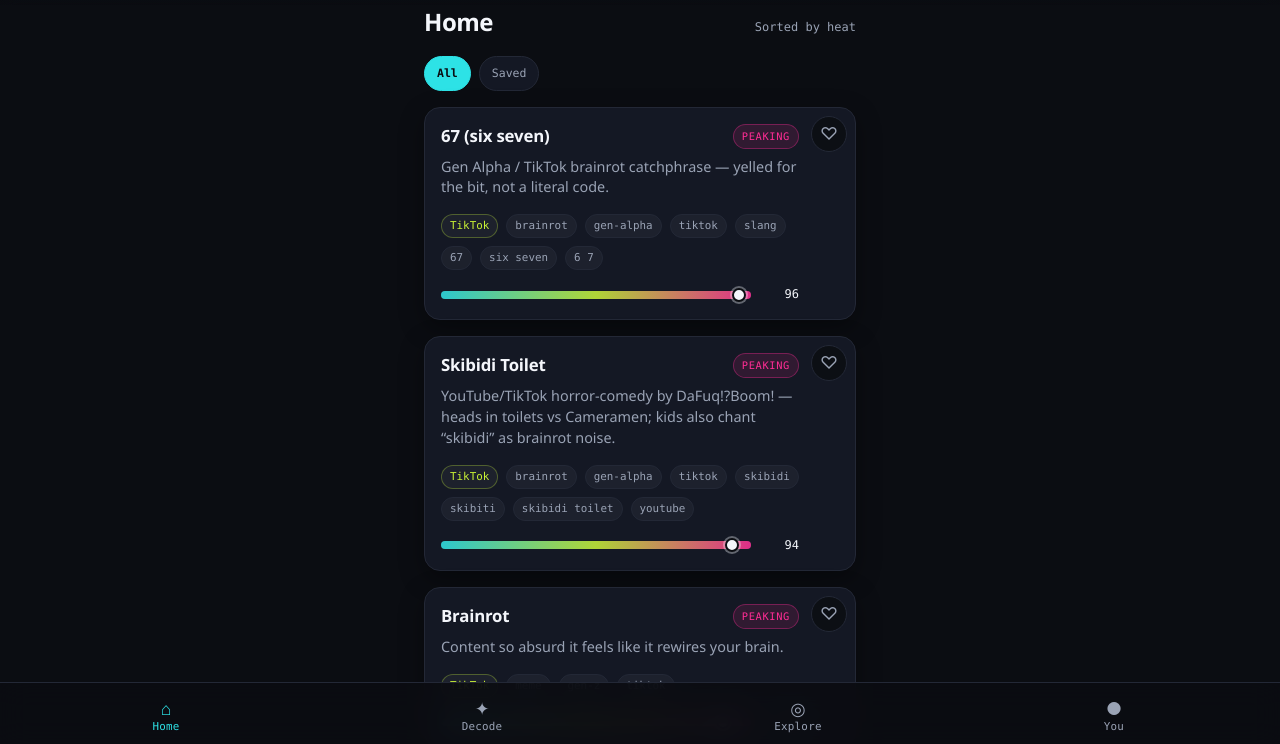
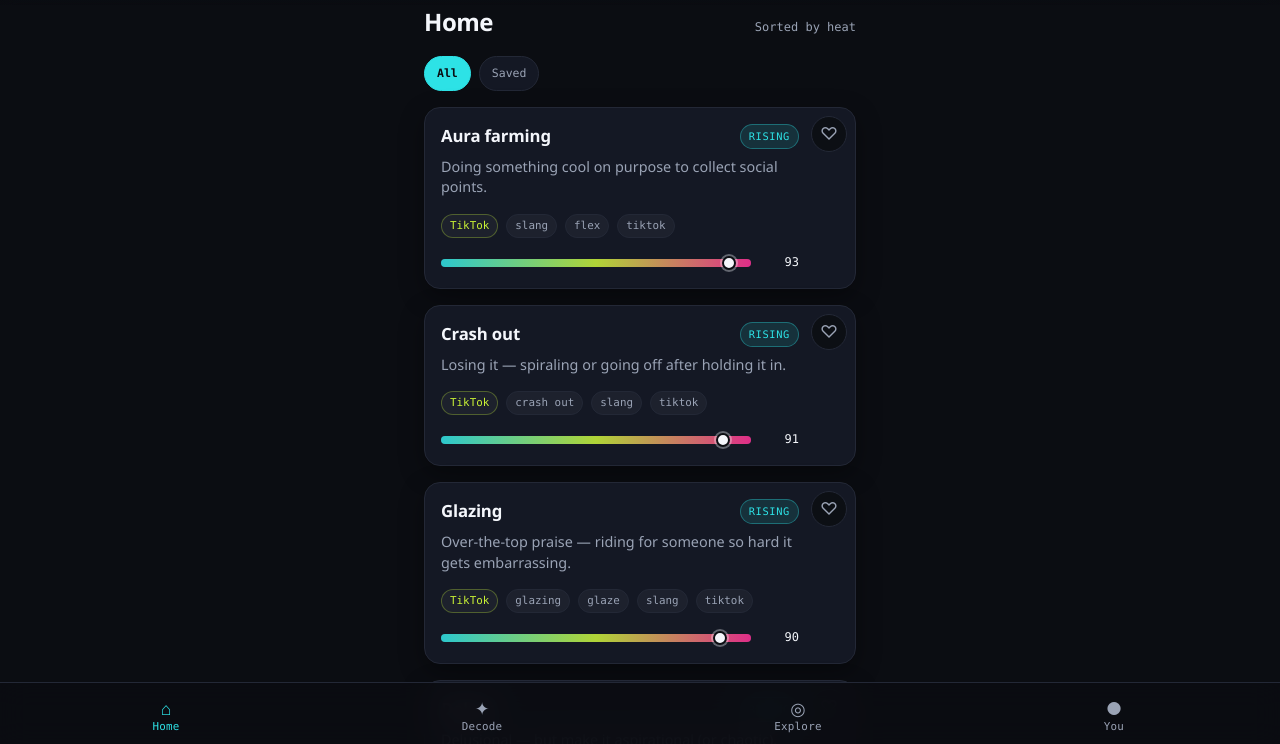
Before and after one commit to bluenightlightpup/trendy, a website: page web/index.html in a window 1280 px wide. Shown: the part 54-798 px from the top of the page. Drawn offline with Linux system fonts and the light colour scheme.

Commit message:
Prefer Home freshness over museum heat; demote stale brainrot.
Home ranks by heat × lifecycle × optional peakedAt/lastSeenAt decay so
rising/peaking slang beats cooled 2023–early virality. Rebalance seed
trends (Skibidi/Fanum/Gyatt/etc. cooling/fading; boost 67, aura, crash
out, glazing). Align radar heat/merge so ingest does not resurrect
fading pieces; bump SW cache to trendy-v9.

```diff
--- a/web/app.js
+++ b/web/app.js
@@ -85,6 +85,64 @@
     return Math.round(s * 100);
   }
 
+  /** Lifecycle multipliers for Home freshness (rising/peaking beat museum heat). */
+  const HOME_LIFECYCLE_WEIGHT = {
+    rising: 1.2,
+    peaking: 1.0,
+    cooling: 0.55,
+    fading: 0.32,
+    dormant: 0.18,
+  };
+
+  function daysSinceIso(iso) {
+    if (!iso || typeof iso !== "string") return null;
+    const t = Date.parse(iso);
+    if (Number.isNaN(t)) return null;
+    return Math.max(0, (Date.now() - t) / 86400000);
+  }
+
+  /**
+   * Recency decay from peakedAt / lastSeenAt (optional ISO dates).
+   * Rising/peaking stay fresh; older peaks on cooling+ get demoted.
+   */
+  function homeRecencyFactor(trend) {
+    const life = String(trend.lifecycle || "").toLowerCase();
+    const peakedDays = daysSinceIso(trend.peakedAt);
+    const seenDays = daysSinceIso(trend.lastSeenAt);
+    let factor = 1;
+    if (seenDays != null && seenDays > 21) {
+      // Soft half-life ~180d after a 3-week grace
+      factor *= Math.pow(0.5, (seenDays - 21) / 180);
+    }
+    if (peakedDays != null && !["rising", "peaking"].includes(life)) {
+      // Museum / cooled peaks: half-life ~100d
+      factor *= Math.pow(0.5, peakedDays / 100);
+    } else if (peakedDays != null && peakedDays > 150) {
+      // Even "peaking" labels get a mild haircut after ~5 months
+      factor *= Math.pow(0.5, (peakedDays - 150) / 120);
+    }
+    return Math.max(0.12, Math.min(1, factor));
+  }
+
+  /** Home relevance: current conversational signal, not historic virality. */
+  function homeRelevanceScore(trend) {
+    const heat = Math.min(1, Math.max(0, Number(trend.heatScore) || 0));
+    const life = HOME_LIFECYCLE_WEIGHT[String(trend.lifecycle || "").toLowerCase()] ?? 0.7;
+    return heat * life * homeRecencyFactor(trend);
+  }
+
+  function sortByHomeRelevance(list) {
+    return list.slice().sort((a, b) => {
+      const d = homeRelevanceScore(b) - homeRelevanceScore(a);
+      if (d !== 0) return d;
+      return (Number(b.heatScore) || 0) - (Number(a.heatScore) || 0);
+    });
+  }
+
+  function sortByHeat(list) {
+    return list.slice().sort((a, b) => (Number(b.heatScore) || 0) - (Number(a.heatScore) || 0));
+  }
+
   function escapeHtml(str) {
     return String(str)
       .replace(/&/g, "&amp;")
@@ -155,7 +213,7 @@
       const set = new Set(state.savedIds);
       list = list.filter((t) => set.has(t.id));
     }
-    return list.slice().sort((a, b) => b.heatScore - a.heatScore);
+    return sortByHomeRelevance(list);
   }
 
   function filteredExploreTrends() {
@@ -172,7 +230,7 @@
         return hay.includes(q);
       });
     }
-    return list.slice().sort((a, b) => b.heatScore - a.heatScore);
+    return sortByHeat(list);
   }
 
   function savedTrendsList() {
--- a/web/data/trends.json
+++ b/web/data/trends.json
@@ -5,14 +5,15 @@
     "summary": "TikTok/internet slang for top-dog / “best” / dominant energy — not mainly the Greek letter.",
     "originStory": "Borrowed from pop “alpha male” hierarchy talk, then memed hard on TikTok as a flex or joke about who’s elite. If someone says “she’s alpha,” they mean status/confidence vibe.",
     "world": "TikTok",
-    "heatScore": 0.84,
+    "heatScore": 0.87,
     "lifecycle": "peaking",
     "tags": [
       "tiktok",
       "slang",
       "status",
       "sigma"
-    ]
+    ],
+    "lastSeenAt": "2026-09-10"
   },
   {
     "id": "trend-67-six-seven",
@@ -20,7 +21,7 @@
     "summary": "Gen Alpha / TikTok brainrot catchphrase — yelled for the bit, not a literal code.",
     "originStory": "Exploded via TikTok sounds (notably Skrilla’s “Doot Doot (6 7)”) and hallway/copycat energy. Meaning is intentionally fuzzy: the meme is participating in the noise. Heat stays high while schools and FYP keep recycling the gesture + chant.",
     "world": "TikTok",
-    "heatScore": 0.96,
+    "heatScore": 0.97,
     "lifecycle": "peaking",
     "tags": [
       "brainrot",
@@ -30,7 +31,8 @@
       "67",
       "six seven",
       "6 7"
-    ]
+    ],
+    "lastSeenAt": "2026-09-12"
   },
   {
     "id": "tt-skibidi",
@@ -38,8 +40,8 @@
     "summary": "YouTube/TikTok horror-comedy by DaFuq!?Boom! — heads in toilets vs Cameramen; kids also chant “skibidi” as brainrot noise.",
     "originStory": "Created by Georgian animator DaFuq!?Boom! (Alexey Gerasimov) in 2023. The series went from YouTube to schoolyard chants and TikTok sounds. “Skibiti” is a common misspelling. Meaning is the series plus the nonsense chant — not a secret dictionary code.",
     "world": "TikTok",
-    "heatScore": 0.94,
-    "lifecycle": "peaking",
+    "heatScore": 0.36,
+    "lifecycle": "fading",
     "tags": [
       "brainrot",
       "gen-alpha",
@@ -48,7 +50,9 @@
       "skibiti",
       "skibidi toilet",
       "youtube"
-    ]
+    ],
+    "peakedAt": "2024-02-15",
+    "lastSeenAt": "2025-06-01"
   },
   {
     "id": "tt-brainrot",
@@ -56,13 +60,14 @@
     "summary": "Content so absurd it feels like it rewires your brain.",
     "originStory": "Internet-culture label for hyper-online meme loops; often self-aware rather than an insult. TikTok FYP is the main greenhouse.",
     "world": "TikTok",
-    "heatScore": 0.91,
+    "heatScore": 0.88,
     "lifecycle": "peaking",
     "tags": [
       "meme",
       "gen-z",
       "tiktok"
-    ]
+    ],
+    "lastSeenAt": "2026-09-12"
   },
   {
     "id": "t07",
@@ -70,13 +75,14 @@
     "summary": "Charisma as a verb and a noun — especially flirtation game.",
     "originStory": "Short for charisma, popularized by streamer Kai Cenat and Gen Z slang. Oxford named it Word of the Year in 2023.",
     "world": "Internet culture",
-    "heatScore": 0.91,
+    "heatScore": 0.84,
     "lifecycle": "peaking",
     "tags": [
       "slang",
       "dating",
       "gen-z"
-    ]
+    ],
+    "lastSeenAt": "2026-09-08"
   },
   {
     "id": "tt-aura-farming",
@@ -84,13 +90,14 @@
     "summary": "Doing something cool on purpose to collect social points.",
     "originStory": "Gaming/stream slang for stacking intangible 'aura' — now used on TikTok whenever someone flexes quietly for the clip.",
     "world": "TikTok",
-    "heatScore": 0.88,
+    "heatScore": 0.93,
     "lifecycle": "rising",
     "tags": [
       "slang",
       "flex",
       "tiktok"
-    ]
+    ],
+    "lastSeenAt": "2026-09-13"
   },
   {
     "id": "t05",
@@ -98,13 +105,14 @@
     "summary": "Gaming roast: the problem isn't the game — it's you.",
     "originStory": "Born in competitive gaming chats as a deadpan dismissal of complaints. Migrated to general internet as playful (or petty) roast.",
     "world": "Gaming",
-    "heatScore": 0.88,
+    "heatScore": 0.87,
     "lifecycle": "peaking",
     "tags": [
       "gaming",
       "roast",
       "slang"
-    ]
+    ],
+    "lastSeenAt": "2026-09-10"
   },
   {
     "id": "dt-situationship",
@@ -112,12 +120,13 @@
     "summary": "More than friends, less than a defined relationship.",
     "originStory": "Label for ambiguous romantic bonds. Useful when 'what are we?' has no clean answer yet.",
     "world": "Dating",
-    "heatScore": 0.86,
+    "heatScore": 0.88,
     "lifecycle": "peaking",
     "tags": [
       "dating",
       "relationship"
-    ]
+    ],
+    "lastSeenAt": "2026-09-08"
   },
   {
     "id": "t11",
@@ -125,13 +134,14 @@
     "summary": "Delusional — but make it aspirational (or chaotic).",
     "originStory": "K-pop and stan Twitter shortened 'delusional' into 'delulu,' often about shipping. Spilled into mainstream as 'delulu is the solulu.'",
     "world": "Internet culture",
-    "heatScore": 0.85,
+    "heatScore": 0.89,
     "lifecycle": "rising",
     "tags": [
       "slang",
       "stan",
       "tiktok"
-    ]
+    ],
+    "lastSeenAt": "2026-09-10"
   },
   {
     "id": "mu-stan",
@@ -139,12 +149,13 @@
     "summary": "An extremely dedicated fan (noun/verb).",
     "originStory": "From Eminem's song to universal fandom language. Can be loving or intense — context matters.",
     "world": "Music / fandom",
-    "heatScore": 0.84,
+    "heatScore": 0.82,
     "lifecycle": "peaking",
     "tags": [
       "fandom",
       "slang"
-    ]
+    ],
+    "lastSeenAt": "2026-09-01"
   },
   {
     "id": "tt-gyatt",
@@ -152,15 +163,17 @@
     "summary": "A loud reaction to someone’s body, especially hips/backside — exaggerated “goddamn.”",
     "originStory": "Stream and TikTok slang that became a brainrot shout. Trendy explains the word; it isn’t a rating.",
     "world": "TikTok",
-    "heatScore": 0.84,
-    "lifecycle": "peaking",
+    "heatScore": 0.44,
+    "lifecycle": "cooling",
     "tags": [
       "gyatt",
       "gyat",
       "brainrot",
       "slang",
       "tiktok"
-    ]
+    ],
+    "peakedAt": "2024-03-10",
+    "lastSeenAt": "2025-09-01"
   },
   {
     "id": "sc-midterm-arc",
@@ -182,13 +195,15 @@
     "summary": "A snack plate that somehow counts as a meal — vibes over macros.",
     "originStory": "Started as a tongue-in-cheek TikTok confession: assembling cheese, crackers, leftover fries, and whatever's in the fridge into a 'meal' with zero plating guilt. It snowballed into a celebration of low-effort eating and a gentle pushback on performative wellness.",
     "world": "TikTok",
-    "heatScore": 0.82,
-    "lifecycle": "peaking",
+    "heatScore": 0.38,
+    "lifecycle": "cooling",
     "tags": [
       "food",
       "relatable",
       "tiktok"
-    ]
+    ],
+    "peakedAt": "2023-08-01",
+    "lastSeenAt": "2025-05-01"
   },
   {
     "id": "mu-bias",
@@ -209,15 +224,17 @@
     "summary": "Playfully taking a bite of someone else’s food — a ‘tax’ named after streamer Fanum.",
     "originStory": "AMP / Kai Cenat circle bit that jumped to TikTok. Friends joke the bite is owed; not a real fee.",
     "world": "TikTok",
-    "heatScore": 0.82,
-    "lifecycle": "peaking",
+    "heatScore": 0.4,
+    "lifecycle": "cooling",
     "tags": [
       "fanum",
       "fanum tax",
       "brainrot",
       "streamer",
       "tiktok"
-    ]
+    ],
+    "peakedAt": "2024-01-20",
+    "lastSeenAt": "2025-08-01"
   },
   {
     "id": "dt-soft-launch",
@@ -225,12 +242,13 @@
     "summary": "Hinting at a partner online without a full face reveal.",
     "originStory": "Social-media dating tactic: blurry photo, hand pic, or 'we' caption before the hard launch.",
     "world": "Dating",
-    "heatScore": 0.81,
+    "heatScore": 0.84,
     "lifecycle": "rising",
     "tags": [
       "dating",
       "social"
-    ]
+    ],
+    "lastSeenAt": "2026-09-07"
   },
   {
     "id": "mn-bag",
@@ -251,13 +269,14 @@
     "summary": "Losing it — spiraling or going off after holding it in.",
     "originStory": "AAVE that TikTok mainstreamed. ‘Don’t crash out’ is a vibe-check; describes the moment, not a diagnosis.",
     "world": "TikTok",
-    "heatScore": 0.81,
+    "heatScore": 0.91,
     "lifecycle": "rising",
     "tags": [
       "crash out",
       "slang",
       "tiktok"
-    ]
+    ],
+    "lastSeenAt": "2026-09-12"
   },
   {
     "id": "sp-w",
@@ -278,14 +297,15 @@
     "summary": "Tongue-posture trend people claim will change a jawline.",
     "originStory": "Looksmaxxing explainers on TikTok. Glow-up curiosity is allowed; it is not medical advice.",
     "world": "TikTok",
-    "heatScore": 0.8,
+    "heatScore": 0.86,
     "lifecycle": "rising",
     "tags": [
       "mewing",
       "looksmaxxing",
       "beauty",
       "tiktok"
-    ]
+    ],
+    "lastSeenAt": "2026-09-05"
   },
   {
     "id": "dt-green-flag",
@@ -345,14 +365,15 @@
     "summary": "Over-the-top praise — riding for someone so hard it gets embarrassing.",
     "originStory": "Rap/AAVE slang that TikTok live chats turned into ‘stop glazing.’ Tease or roast depending on tone.",
     "world": "TikTok",
-    "heatScore": 0.78,
-    "lifecycle": "peaking",
+    "heatScore": 0.9,
+    "lifecycle": "rising",
     "tags": [
       "glazing",
       "glaze",
       "slang",
       "tiktok"
-    ]
+    ],
+    "lastSeenAt": "2026-09-11"
   },
   {
     "id": "tt-demure",
@@ -360,12 +381,14 @@
     "summary": "Soft-spoken irony for 'I'm being cute/careful on purpose.'",
     "originStory": "TikTok creator bit that turned 'demure' into a catchphrase for performative composure — often jokingly.",
     "world": "TikTok",
-    "heatScore": 0.77,
-    "lifecycle": "peaking",
+    "heatScore": 0.46,
+    "lifecycle": "cooling",
     "tags": [
       "catchphrase",
       "tiktok"
-    ]
+    ],
+    "peakedAt": "2024-08-20",
+    "lastSeenAt": "2025-07-01"
   },
   {
     "id": "dt-talking-stage",
@@ -373,12 +396,13 @@
     "summary": "Pre-relationship texting limbo.",
     "originStory": "The phase of vibes and plans before exclusivity is named. Can last days or months.",
     "world": "Dating",
-    "heatScore": 0.77,
+    "heatScore": 0.81,
     "lifecycle": "peaking",
     "tags": [
       "dating",
       "relationship"
-    ]
+    ],
+    "lastSeenAt": "2026-09-05"
   },
   {
     "id": "mu-era",
@@ -399,7 +423,7 @@
     "summary": "Winning a looks comparison so hard you ‘mog’ the other person.",
     "originStory": "Looksmaxxing forums → TikTok/brainrot speech. Often a joke ranking; sometimes a mean dunk.",
     "world": "TikTok",
-    "heatScore": 0.77,
+    "heatScore": 0.85,
     "lifecycle": "rising",
     "tags": [
       "mogging",
@@ -407,7 +431,8 @@
       "looksmaxxing",
       "brainrot",
       "tiktok"
-    ]
+    ],
+    "lastSeenAt": "2026-09-01"
   },
   {
     "id": "ab-fr",
@@ -442,12 +467,13 @@
     "summary": "Fully focused — no distractions.",
     "originStory": "Athlete/serious-mode phrase that crossed into studying and gaming.",
     "world": "Sports",
-    "heatScore": 0.76,
+    "heatScore": 0.83,
     "lifecycle": "rising",
     "tags": [
       "sports",
       "focus"
-    ]
+    ],
+    "lastSeenAt": "2026-09-10"
   },
   {
     "id": "tt-yap",
@@ -455,14 +481,15 @@
     "summary": "Talking a lot — rambling, oversharing, or excitedly going on.",
     "originStory": "Revived as TikTok/stream chat vocabulary. A yapper will not stop talking; often affectionate.",
     "world": "TikTok",
-    "heatScore": 0.76,
+    "heatScore": 0.83,
     "lifecycle": "peaking",
     "tags": [
       "yap",
       "yapping",
       "slang",
       "tiktok"
-    ]
+    ],
+    "lastSeenAt": "2026-09-09"
   },
   {
     "id": "ic-ate-that",
@@ -470,12 +497,13 @@
     "summary": "Naming the vibe something is emitting.",
     "originStory": "Fashion/stan shorthand: 'it's giving main character' = the energy matches that reference. Flexible and playful.",
     "world": "Internet culture",
-    "heatScore": 0.75,
+    "heatScore": 0.8,
     "lifecycle": "rising",
     "tags": [
       "slang",
       "vibe"
-    ]
+    ],
+    "lastSeenAt": "2026-09-06"
   },
   {
     "id": "mu-comeback",
@@ -496,14 +524,16 @@
     "summary": "Don’t interrupt — they’re onto something.",
     "originStory": "Sports/internet hype phrase. TikTok uses it as a green light to keep going (rant, play, bit).",
     "world": "TikTok",
-    "heatScore": 0.75,
-    "lifecycle": "peaking",
+    "heatScore": 0.55,
+    "lifecycle": "cooling",
     "tags": [
       "let him cook",
       "hype",
       "slang",
       "tiktok"
-    ]
+    ],
+    "peakedAt": "2023-05-01",
+    "lastSeenAt": "2026-02-01"
   },
   {
     "id": "tt-unspoken-rizz",
@@ -511,13 +541,14 @@
     "summary": "Magnetism without trying — the quiet flex of charm.",
     "originStory": "Sibling of 'rizz' that TikTok popularized as the highest form: you don't announce it, people just feel it.",
     "world": "TikTok",
-    "heatScore": 0.74,
+    "heatScore": 0.8,
     "lifecycle": "rising",
     "tags": [
       "slang",
       "dating",
       "tiktok"
-    ]
+    ],
+    "lastSeenAt": "2026-08-20"
   },
   {
     "id": "dt-hard-launch",
@@ -564,14 +595,15 @@
     "summary": "Hovering at the edge of a payoff without finishing — a joke about delay.",
     "originStory": "Older slang recycled as a TikTok/stream bit about stretching tension. Casual use is usually the joke, not a how-to.",
     "world": "TikTok",
-    "heatScore": 0.74,
+    "heatScore": 0.79,
     "lifecycle": "rising",
     "tags": [
       "edging",
       "brainrot",
       "slang",
       "tiktok"
-    ]
+    ],
+    "lastSeenAt": "2026-08-15"
   },
   {
     "id": "ic-main-character",
@@ -579,12 +611,14 @@
     "summary": "Living like the plot revolves around you — cinematic confidence.",
     "originStory": "TikTok/IG affirmation meme encouraging people to romanticize their day. Can be empowering or gently roasted as self-centered.",
     "world": "Internet culture",
-    "heatScore": 0.73,
-    "lifecycle": "peaking",
+    "heatScore": 0.58,
+    "lifecycle": "cooling",
     "tags": [
       "identity",
       "meme"
-    ]
+    ],
+    "peakedAt": "2022-04-01",
+    "lastSeenAt": "2026-04-01"
   },
   {
     "id": "ab-ngl",
@@ -644,13 +678,14 @@
     "summary": "Optimizing appearance with routines, tips, and sometimes extremes.",
     "originStory": "Forum slang that hit TikTok explainers. Ranges from skincare to controversial 'maxxing' discourse — Trendy explains the term, not the ideology.",
     "world": "TikTok",
-    "heatScore": 0.72,
+    "heatScore": 0.82,
     "lifecycle": "rising",
     "tags": [
       "beauty",
       "discourse",
       "tiktok"
-    ]
+    ],
+    "lastSeenAt": "2026-09-01"
   },
   {
     "id": "gm-sweat",
@@ -697,13 +732,15 @@
     "summary": "Creators perform scripted loops like game NPCs for gifts.",
     "originStory": "Grew from live TikTok bits where creators repeat catchphrases — meme of algorithmic performance.",
     "world": "TikTok",
-    "heatScore": 0.71,
-    "lifecycle": "peaking",
+    "heatScore": 0.39,
+    "lifecycle": "cooling",
     "tags": [
       "live",
       "meme",
       "tiktok"
-    ]
+    ],
+    "peakedAt": "2023-11-01",
+    "lastSeenAt": "2025-04-01"
   },
   {
     "id": "ic-goofy-ahh",
@@ -711,12 +748,14 @@
     "summary": "Playful insult for something silly or unserious.",
     "originStory": "Meme-speak intensifier that rode YouTube/TikTok brainrot. Soft roast more than real shade.",
     "world": "Internet culture",
-    "heatScore": 0.71,
-    "lifecycle": "peaking",
+    "heatScore": 0.41,
+    "lifecycle": "cooling",
     "tags": [
       "meme",
       "brainrot"
-    ]
+    ],
+    "peakedAt": "2023-09-01",
+    "lastSeenAt": "2025-06-01"
   },
   {
     "id": "t04",
@@ -777,12 +816,14 @@
     "summary": "So deep in the internet that IRL references bounce off.",
     "originStory": "Descriptor for people whose humor, politics, and slang are shaped by feeds. Often self-applied with a shrug.",
     "world": "Internet culture",
-    "heatScore": 0.7,
-    "lifecycle": "peaking",
+    "heatScore": 0.55,
+    "lifecycle": "cooling",
     "tags": [
       "identity",
       "meme"
-    ]
+    ],
+    "peakedAt": "2022-01-01",
+    "lastSeenAt": "2026-03-01"
   },
   {
     "id": "gm-clutch",
@@ -842,13 +883,15 @@
     "summary": "A snap read of whether the energy is good, off, or a little dangerous.",
     "originStory": "2010s internet phrase that never left. TikTok uses it as both a joke stamp and a real ‘is this room OK?’ scan.",
     "world": "TikTok",
-    "heatScore": 0.7,
-    "lifecycle": "peaking",
+    "heatScore": 0.48,
+    "lifecycle": "cooling",
     "tags": [
       "vibe check",
       "slang",
       "tiktok"
-    ]
+    ],
+    "peakedAt": "2020-08-01",
+    "lastSeenAt": "2025-11-01"
   },
   {
     "id": "tt-beige-flag",
@@ -885,12 +928,13 @@
     "summary": "Out Of The Loop — asking for catch-up.",
     "originStory": "Reddit-famous plea that maps perfectly to Trendy's job: bring you up to speed.",
     "world": "Abbreviations",
-    "heatScore": 0.69,
+    "heatScore": 0.78,
     "lifecycle": "rising",
     "tags": [
       "abbrev",
       "catch-up"
-    ]
+    ],
+    "lastSeenAt": "2026-09-10"
   },
   {
     "id": "sc-group-project",
@@ -991,14 +1035,16 @@
     "summary": "Really good — especially food, but also fits, music, or a moment.",
     "originStory": "AAVE praise that TikTok food and fit checks kept alive. Casual ‘this slaps,’ not a technical review.",
     "world": "TikTok",
-    "heatScore": 0.68,
-    "lifecycle": "cooling",
+    "heatScore": 0.35,
+    "lifecycle": "fading",
     "tags": [
       "bussin",
       "slang",
       "food",
       "tiktok"
-    ]
+    ],
+    "peakedAt": "2022-11-01",
+    "lastSeenAt": "2025-04-01"
   },
   {
     "id": "ic-copium",
@@ -1150,13 +1196,15 @@
     "summary": "Edit compilations that feel like an existential moodboard with sad audio.",
     "originStory": "A TikTok / YouTube edit style stacking unrelated clips — consumerism, loneliness, late-capitalism vibes — into an emotional gut punch. Named as a parody of endless '-core' aesthetics.",
     "world": "TikTok",
-    "heatScore": 0.64,
-    "lifecycle": "rising",
+    "heatScore": 0.42,
+    "lifecycle": "cooling",
     "tags": [
       "edits",
       "aesthetic",
       "mood"
-    ]
+    ],
+    "peakedAt": "2023-06-01",
+    "lastSeenAt": "2025-03-01"
   },
   {
     "id": "gm-nerf",
@@ -1203,12 +1251,14 @@
     "summary": "Agreeably unfiltered — approval slang with messy baggage.",
     "originStory": "From early internet / Lil B into broader 'I respect that take' energy. Context matters; Trendy keeps it descriptive.",
     "world": "Internet culture",
-    "heatScore": 0.63,
-    "lifecycle": "peaking",
+    "heatScore": 0.52,
+    "lifecycle": "cooling",
     "tags": [
       "slang",
       "approval"
-    ]
+    ],
+    "peakedAt": "2022-06-01",
+    "lastSeenAt": "2026-01-01"
   },
   {
     "id": "dt-breadcrumbing",
@@ -1282,13 +1332,15 @@
     "summary": "Catch-all punchline for anything chaotic or cursed.",
     "originStory": "Gen Alpha meme treating Ohio as the capital of weird internet energy. Rarely about the actual state.",
     "world": "TikTok",
-    "heatScore": 0.61,
-    "lifecycle": "cooling",
+    "heatScore": 0.32,
+    "lifecycle": "fading",
     "tags": [
       "brainrot",
       "meme",
       "gen-alpha"
-    ]
+    ],
+    "peakedAt": "2023-10-01",
+    "lastSeenAt": "2025-05-01"
   },
   {
     "id": "gm-buff",
@@ -1440,13 +1492,15 @@
     "summary": "Lone-wolf archetype meme — sometimes serious, often ironic.",
     "originStory": "Manosphere-adjacent label that TikTok remixed into jokes, edits, and 'sigma grindset' parody. Tone depends entirely on the poster.",
     "world": "TikTok",
-    "heatScore": 0.58,
+    "heatScore": 0.5,
     "lifecycle": "cooling",
     "tags": [
       "meme",
       "archetype",
       "tiktok"
-    ]
+    ],
+    "peakedAt": "2023-08-01",
+    "lastSeenAt": "2026-06-01"
   },
   {
     "id": "ab-ily",
@@ -1705,12 +1759,14 @@
     "summary": "When replies/likes dunk on the original post.",
     "originStory": "Twitter/X culture: getting ratioed means the crowd disagreed harder than they agreed. Still used beyond that app.",
     "world": "Internet culture",
-    "heatScore": 0.52,
+    "heatScore": 0.45,
     "lifecycle": "cooling",
     "tags": [
       "social",
       "dunk"
-    ]
+    ],
+    "peakedAt": "2021-09-01",
+    "lastSeenAt": "2025-12-01"
   },
   {
     "id": "t12",
--- a/web/sw.js
+++ b/web/sw.js
@@ -1,5 +1,5 @@
 /* Trendy PWA — basic offline shell + data cache */
-const CACHE = "trendy-v8";
+const CACHE = "trendy-v9";
 const PRECACHE = [
   "./",
   "./index.html",
```
Also changed, not shown: web/styles.css (+7 -0 lines), 2 other files.
